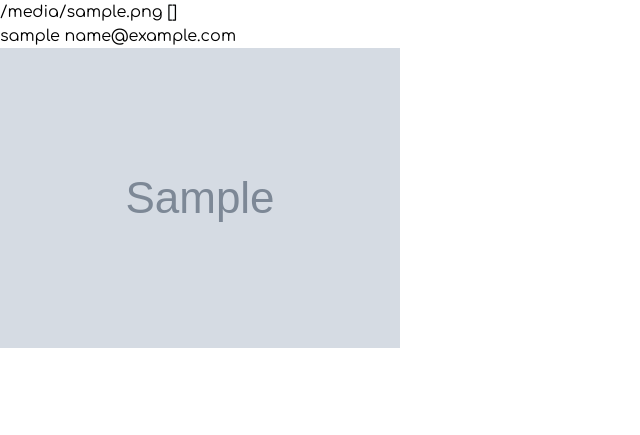
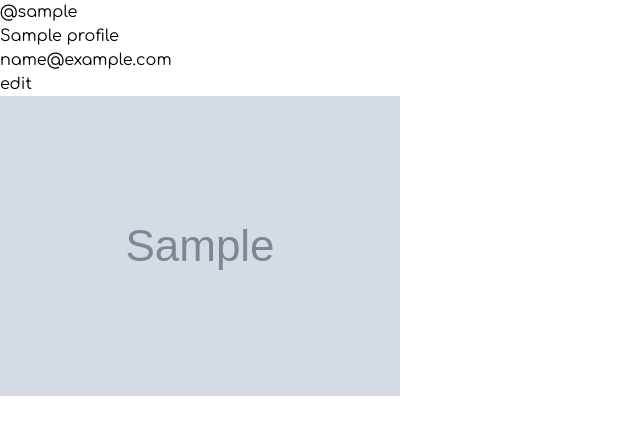
Before and after one commit to smzm/web-examples, a Django app: template users/templates/users/profiles.html in a window 1280 px wide. Shown: the top 435 px of the page, without its empty margins (0-640 px from the left). Run offline with Django 3.2, Linux system fonts and the light colour scheme; the template is opened without the code that fills it: most values are stand-ins (such as "Sample title", 1, 10 or a date in 2020); grey boxes marked "Sample" are stand-in pictures; style sheets or scripts are compiled from the project's sources.

Commit message:
Add files via upload

```diff
--- a/users/templates/users/profiles.html
+++ b/users/templates/users/profiles.html
@@ -1,11 +1,21 @@
 {% extends "main.html" %}
 {% load static %}
-{% block sidebar %}
-    {% include 'include/sidebar.html' %}
-{% endblock sidebar %}
+
 
 {% block content %}
-    {{profile.username}}
-    {{profile.email}}
+<div class="flex flex-col">
+    <div class="text-lg">
+        @{{profile.username}}
+    </div>
+    <div class="">
+        {{profile.name}}
+    </div>
+    <div class="">
+        {{profile.email}}
+    </div>
+    <a href="{% url 'editProfile' %}" class="text-red-500">
+        edit
+    </a>
+</div>
     <img src="{% static profile.profile_image %}" class="w-24 h-24" alt="Profile Picture">
 {% endblock content %}
```
Also changed, not shown: users/templates/users/editProfile.html (added, +12 -0 lines).
